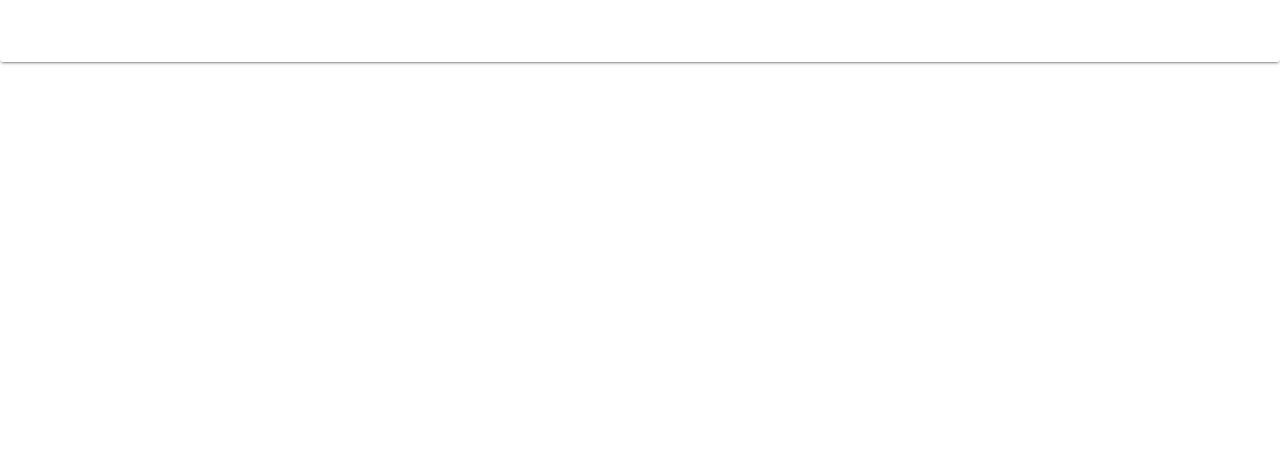
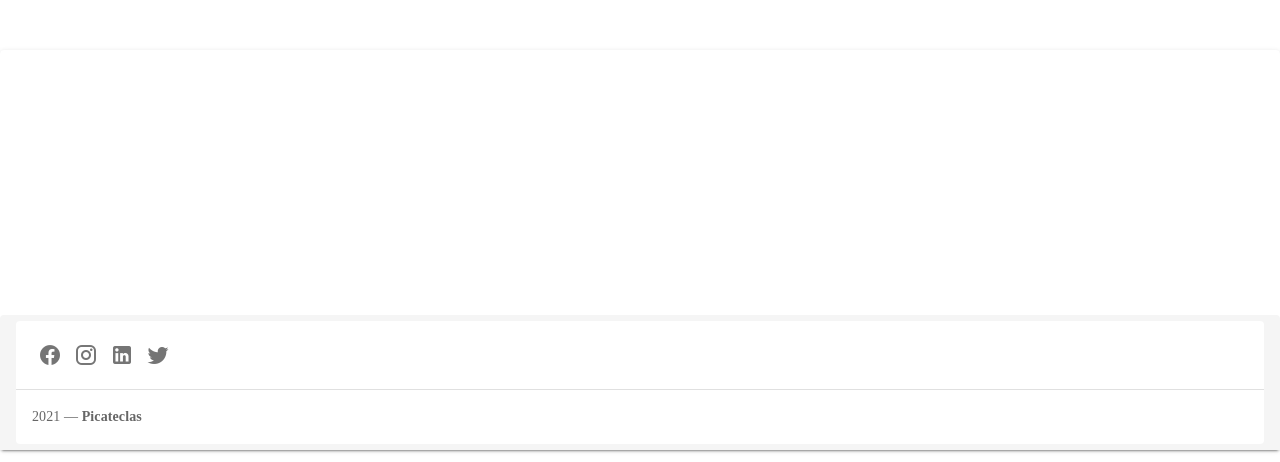
Before and after one commit to Los-Picateclas-Gijon/Wiki-Heroes, a Vue app: page / in a window 1280 px wide. Shown: the part 714-1176 px from the top of the page. Built offline with nearby package versions, Linux system fonts and the light colour scheme.

Commit message:
Intento de footer

```diff
--- /dev/null
+++ b/src/components/Footer.vue
@@ -0,0 +1,72 @@
+<template>
+  <v-card height="400px">
+    <v-footer absolute
+      v-bind="localAttrs"
+      :padless="padless"
+    >
+      <v-card
+        flat
+        tile
+        width="100%"
+        class="red lighten-1 text-center"
+      >
+        <v-card-text>
+          <v-btn
+            v-for="icon in icons"
+            :key="icon"
+            class="mx-4"
+            icon>
+            <v-icon size="24px">
+              {{ icon }}
+            </v-icon>
+          </v-btn>
+        </v-card-text>
+
+        <v-divider></v-divider>
+
+        <v-card-text class="white--text">
+          {{ new Date().getFullYear() }} — <strong>Picateclas</strong>
+        </v-card-text>
+      </v-card>
+    </v-footer>
+
+    <v-row
+      align="center"
+      justify="center"
+      class="ma-12">
+      <v-col
+        cols="12"
+        md="8">
+      </v-col>
+    </v-row>
+  </v-card>
+</template>
+
+<script>
+  export default {
+    data: () => ({
+      icons: [
+        'mdi-facebook',
+        'mdi-instagram',
+        'mdi-linkedin',
+        'mdi-twitter',
+      ],
+      items: [
+        'center'
+      ],
+      padless: false,
+    }),
+    computed: {
+      localAttrs () {
+        const attrs = {}
+
+        if (this.variant === 'default') {
+          attrs.absolute = true
+        } else {
+          attrs[this.variant] = true
+        }
+        return attrs
+      },
+    },
+  }
+</script>
--- a/src/router/index.js
+++ b/src/router/index.js
@@ -11,7 +11,7 @@ const routes = [
     component: Home,
   },
   {
-    path: "/heros",
+    path: "/Heroes",
     name: "Heroes",
     // route level code-splitting
     // this generates a separate chunk (about.[hash].js) for this route
--- a/src/views/Home.vue
+++ b/src/views/Home.vue
@@ -1,18 +1,21 @@
 <template>
   <div>
     <Header />
+    <Footer />
   </div>
 </template>
 
 <script>
 import Header from "../components/Header.vue";
+import Footer from "../components/Footer.vue";
 
 export default {
-  components: { Header },
+  components: { Header, Footer},
   name: "Home",
 
   component: {
     Header,
+    Footer,
   },
 };
 </script>
```
